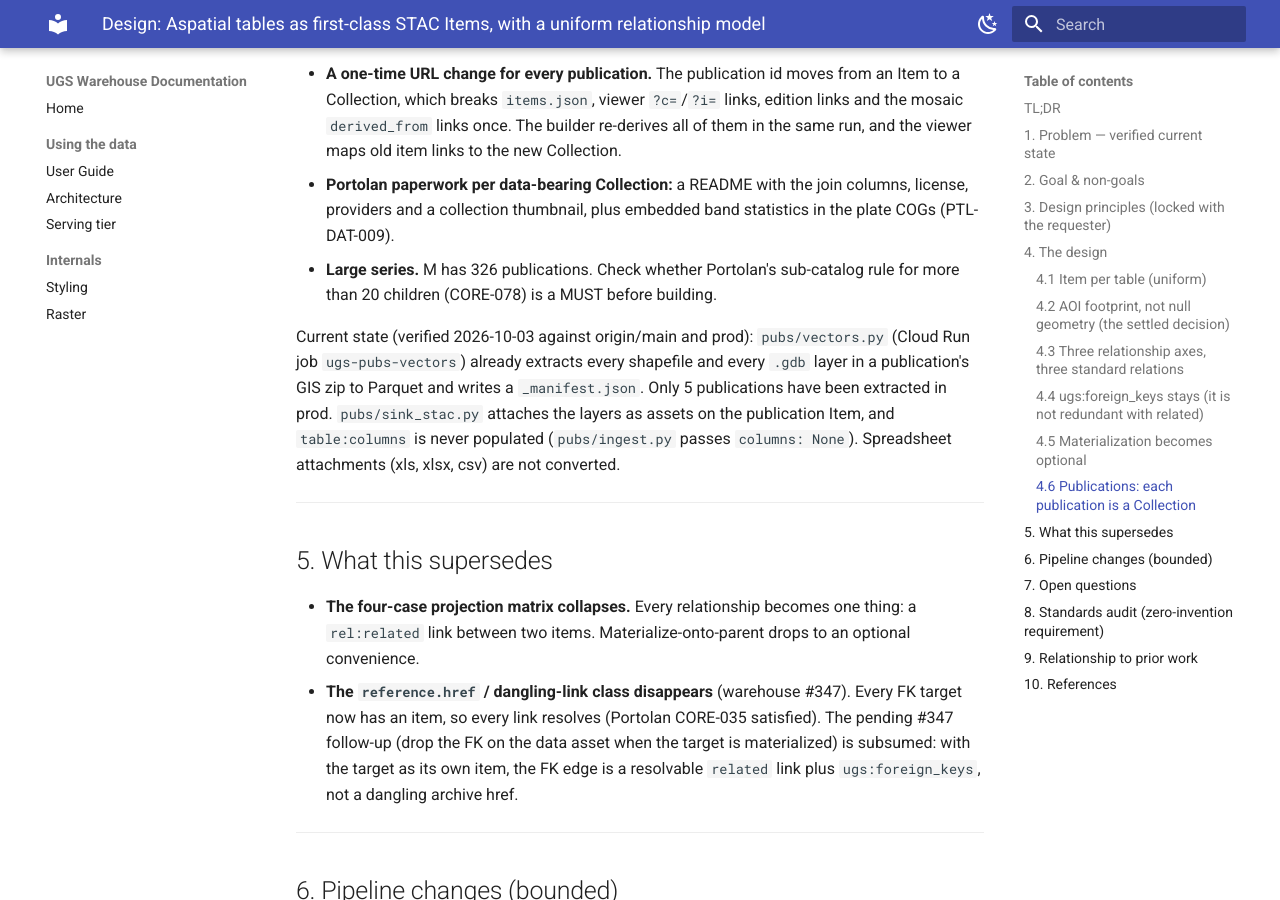
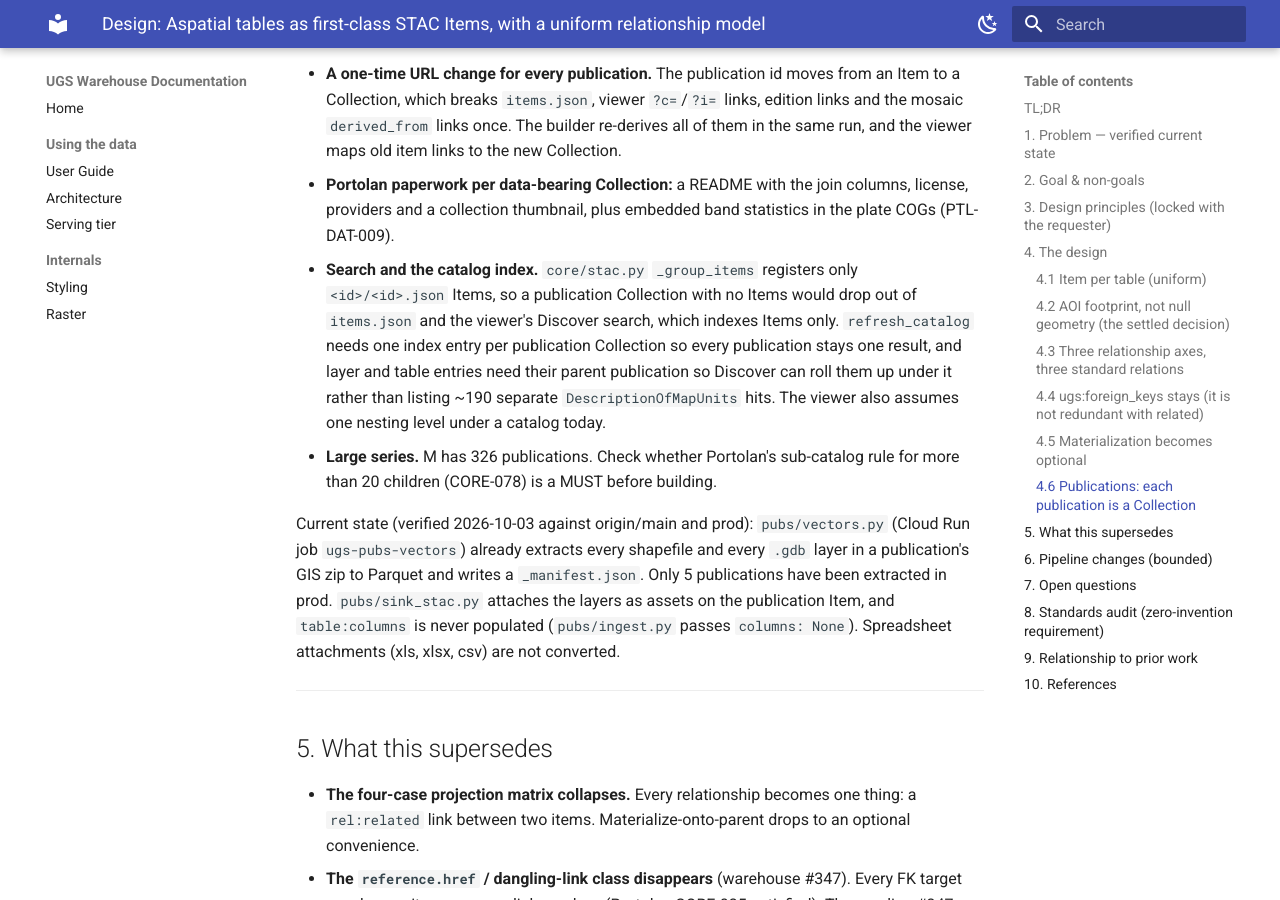
Before and after one commit to UGS-GIO/ugs-warehouse, an MkDocs documentation site: the page built from docs/superpowers/specs/2026-09-26-aspatial-tables-as-stac-items-design.md, in a window 1280 px wide and 900 px high, scrolled down 5864 px. Built offline with MkDocs 1.6.1 and Material for MkDocs 9.7.7, drawn with Linux system fonts in a browser that asks for light colours; some of the changed text lies outside the part shown.

Commit message:
docs: note catalog index and Discover impact of publication Collections (ALL-6049)

```diff
--- a/docs/superpowers/specs/2026-09-26-aspatial-tables-as-stac-items-design.md
+++ b/docs/superpowers/specs/2026-09-26-aspatial-tables-as-stac-items-design.md
@@ -116,6 +116,7 @@ Costs:
 
 - **A one-time URL change for every publication.** The publication id moves from an Item to a Collection, which breaks `items.json`, viewer `?c=`/`?i=` links, edition links and the mosaic `derived_from` links once. The builder re-derives all of them in the same run, and the viewer maps old item links to the new Collection.
 - **Portolan paperwork per data-bearing Collection:** a README with the join columns, license, providers and a collection thumbnail, plus embedded band statistics in the plate COGs (PTL-DAT-009).
+- **Search and the catalog index.** `core/stac.py` `_group_items` registers only `<id>/<id>.json` Items, so a publication Collection with no Items would drop out of `items.json` and the viewer's Discover search, which indexes Items only. `refresh_catalog` needs one index entry per publication Collection so every publication stays one result, and layer and table entries need their parent publication so Discover can roll them up under it rather than listing ~190 separate `DescriptionOfMapUnits` hits. The viewer also assumes one nesting level under a catalog today.
 - **Large series.** M has 326 publications. Check whether Portolan's sub-catalog rule for more than 20 children (CORE-078) is a MUST before building.
 
 Current state (verified 2026-10-03 against origin/main and prod): `pubs/vectors.py` (Cloud Run job `ugs-pubs-vectors`) already extracts every shapefile and every `.gdb` layer in a publication's GIS zip to Parquet and writes a `_manifest.json`. Only 5 publications have been extracted in prod. `pubs/sink_stac.py` attaches the layers as assets on the publication Item, and `table:columns` is never populated (`pubs/ingest.py` passes `columns: None`). Spreadsheet attachments (xls, xlsx, csv) are not converted.
@@ -139,6 +140,7 @@ Current state (verified 2026-10-03 against origin/main and prod): `pubs/vectors.
 - **`featureserv/`:** aspatial items are now items, so they *could* become OGC API Features collections; decide in §7.
 - **`pubs/vectors.py`:** raise or collect errors instead of skipping a layer or `.gdb` it cannot read; record per-layer bbox, geometry type, CRS, row count and columns in the manifest; run `--all` over every publication with a GIS zip.
 - **`pubs/sink_stac.py`, `pubs/ingest.py`:** build the publication Collection with its collection-level assets and one Item per plate, layer and table; move the edition, mosaic and `cite-as` links to match (§4.6).
+- **`core/stac.py` `refresh_catalog`, viewer Discover:** index publication Collections, tag child entries with their publication and roll them up in results; keep table AOIs off the Discover map.
 - **Spreadsheet attachments:** convert xls, xlsx and csv to Parquet table Items, keeping the original as a `source` asset.
 
 ---
```
